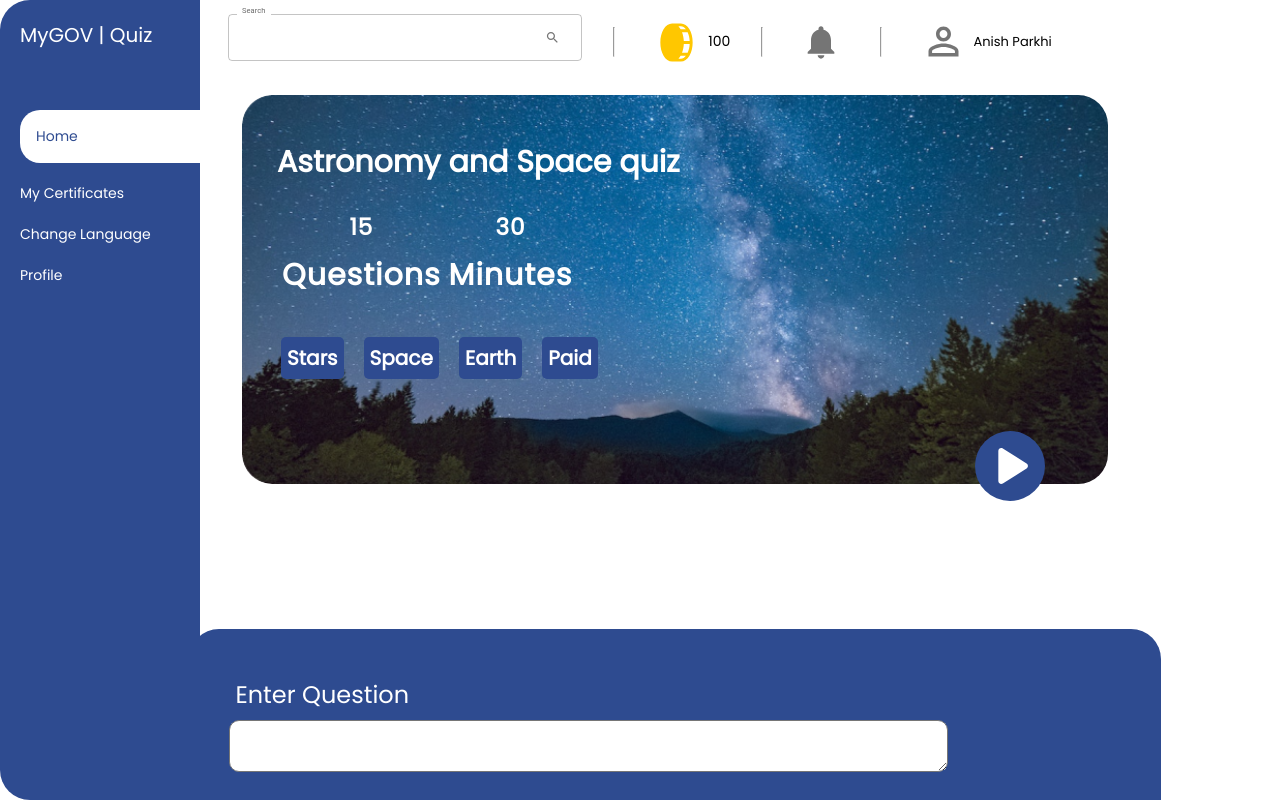
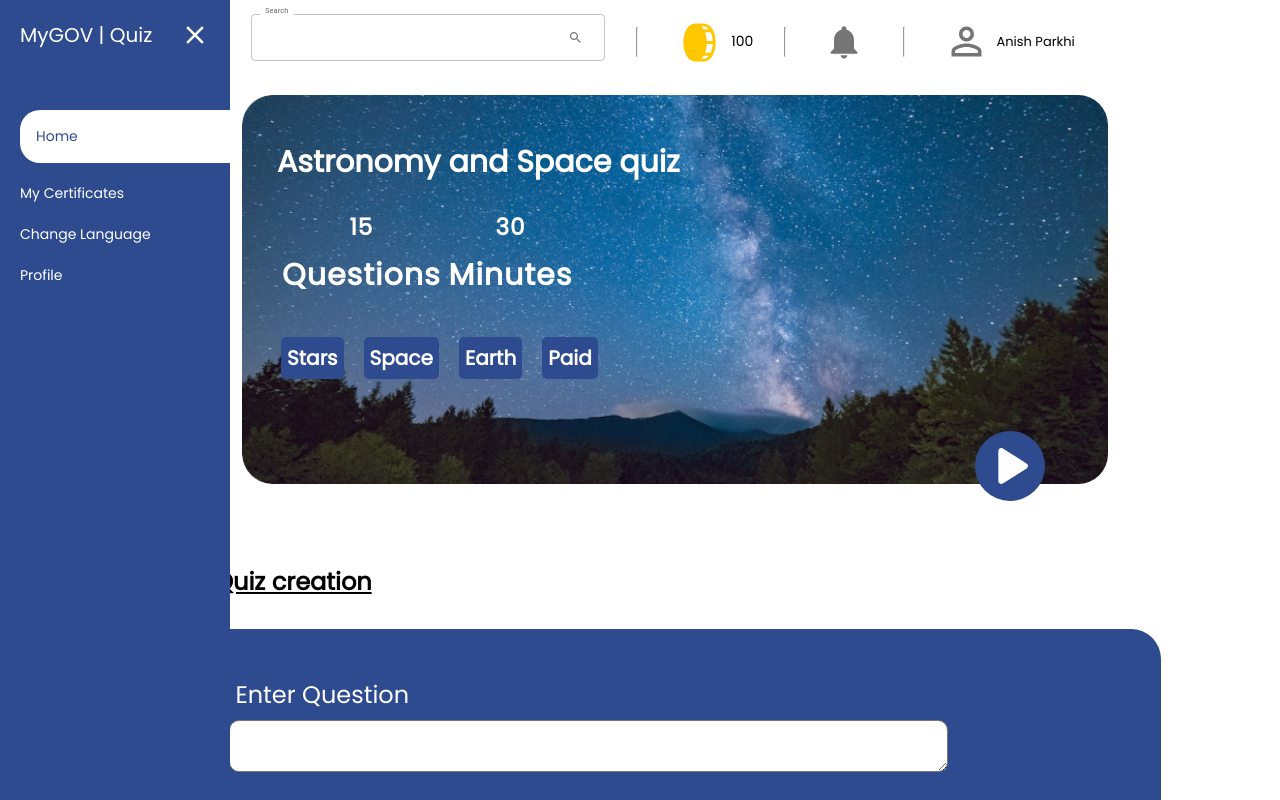
Before and after one commit to Malhardixit/quiz-portal, a React (Vite) app: page / in a window 1280 px wide. Shown: the top 800 px of the page. Built offline with nearby package versions, Linux system fonts and the light colour scheme.

Commit message:
made collapsable sidbar

```diff
--- a/src/components/QuizCreation/QuizCreation.module.css
+++ b/src/components/QuizCreation/QuizCreation.module.css
@@ -13,6 +13,7 @@
 .quizCreationHeader_manual{
     font-weight: 700;
     text-decoration: underline;
+    color: black;
 }
 .quizCreation_main{
     background-color: var(--blue);
--- a/src/components/SideBar/SideBar.jsx
+++ b/src/components/SideBar/SideBar.jsx
@@ -1,11 +1,15 @@
 import React, { useState, useCallback } from 'react';
 
+import MenuIcon from '@mui/icons-material/Menu';
 import classNames from 'classnames';
 import styles from './SideBar.module.css';
+import IconButton from '@mui/material/IconButton';
+import CloseIcon from '@mui/icons-material/Close';
 
 function SideBar(props) {
-  const { children } = props;
   const [activeRoute, setActiveRoute] = useState('Home');
+
+  const [openSideBar, setOpenSideBar] = useState(true);
 
   // TODO: Add in Routes Folder
   // TODO: Add Routing
@@ -41,11 +45,24 @@ function SideBar(props) {
     setActiveRoute(route);
   }, [setActiveRoute]);
 
+  const handleOpenSideBar = () => {
+    setOpenSideBar(!openSideBar);
+  };
+
   return (
     <>
-      <div>{children}</div>
+      <IconButton onClick={handleOpenSideBar}>
+        <MenuIcon style={{ fontSize: '3rem' }} />
+      </IconButton>
+
+      {openSideBar && (
         <div className={styles.sideBarContainer}>
+          <div className={styles.sideBarContainerCloseWrapper}>
             <div className={styles.sideBarHeader}>MyGOV | Quiz</div>
+            <IconButton onClick={handleOpenSideBar}>
+              <CloseIcon style={{ fontSize: '3rem', color: 'white' }} />
+            </IconButton>
+          </div>
           <div className={styles.sideBarContentsWrapper}>
             {Routes.map((route) => (
               <div
@@ -54,15 +71,17 @@ function SideBar(props) {
                 onKeyDown={() => handleRoutes(route.name)}
                 key={route}
                 onClick={() => handleRoutes(route.name)}
-              className={classNames(styles.sideBarContents, {
+                className={`${classNames(styles.sideBarContents, {
                   [styles.sideBarContentsActive]: route.isActive,
-              })}
+                })} ${styles.sideBar_div} `}
               >
                 {route.name}
               </div>
             ))}
           </div>
         </div>
+      )}
+
     </>
   );
 }
--- a/src/components/SideBar/SideBar.module.css
+++ b/src/components/SideBar/SideBar.module.css
@@ -1,4 +1,4 @@
-:root{
+:root {
     --blue: #2E4B90;
     --white: #FFFFFF;
 }
@@ -7,24 +7,22 @@
     position: fixed;
     top: 0;
     left: 0;
-    min-width: 20rem;
+    min-width: 23rem;
     height: 100%;
     background-color: var(--blue);
-    border-top-left-radius: 3rem;
-    border-bottom-left-radius: 3rem;
+    z-index: 999; /* Ensure sidebar is above other elements */
 }
 
 .sideBarHeader {
     font-size: 2rem;
-    padding:2rem;
+    padding: 2rem;
     color: var(--white);
 }
 
 .sideBarContentsWrapper {
     display: flex;
     flex-direction: column;
-    padding:2rem;
-
+    padding: 2rem;
 }
 
 .sideBarContents {
@@ -37,7 +35,17 @@
 .sideBarContentsActive {
     background-color: var(--white);
     color: var(--blue);
-    padding:1.6rem;
-    width:100%;
+    padding: 1.6rem;
+    width: 100%;
     border-radius: 2rem 0 0 2rem;
 }
+
+.sideBarContainerCloseWrapper {
+    display: flex;
+}
+
+/* Adjust z-index of your components */
+.yourComponent {
+    position: relative;
+    z-index: 1; /* Ensure components are below the sidebar */
+}
--- a/src/hoc/quizLandingFlow.jsx
+++ b/src/hoc/quizLandingFlow.jsx
@@ -6,12 +6,13 @@ function quizLandingFlow(WrappedComponent) {
   return function (props) {
     return (
       <div>
-        <SideBar>
+        <div style={{ display: 'flex' }}>
+          <SideBar />
           <Topnav
             userName="Anish Parkhi"
             coins={100}
           />
-        </SideBar>
+        </div>
         <WrappedComponent {...props} />
       </div>
     );
```
Lines whose indentation alone changed are shown as unchanged.
